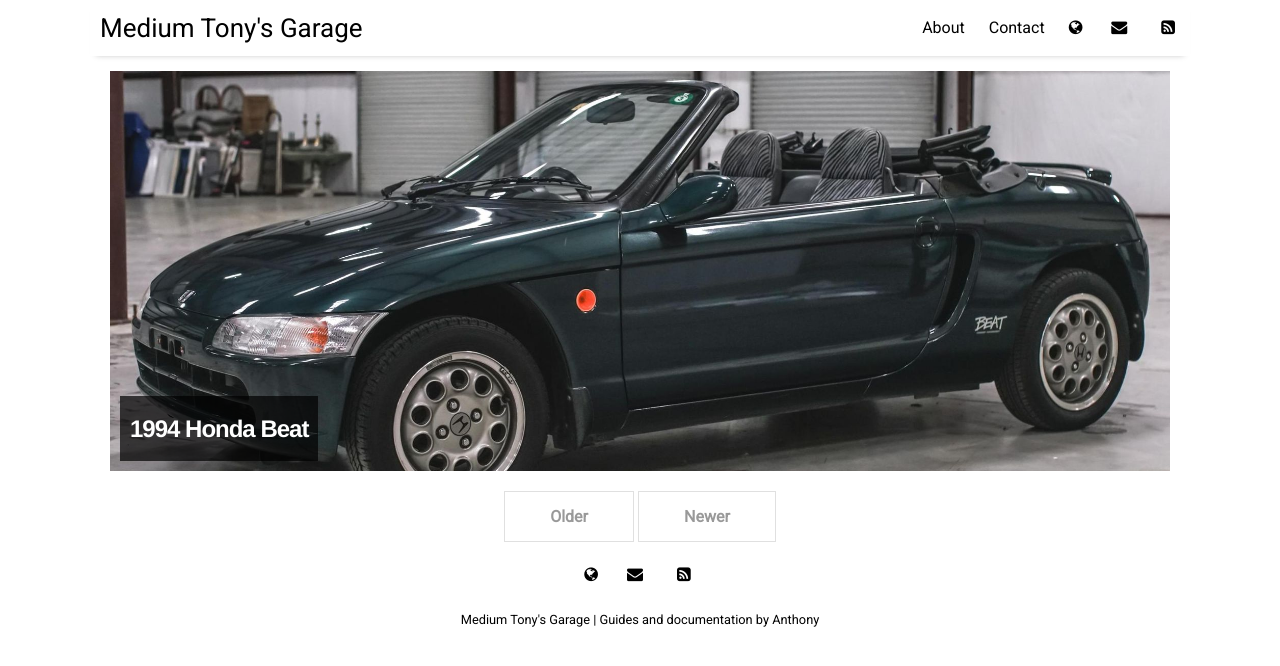
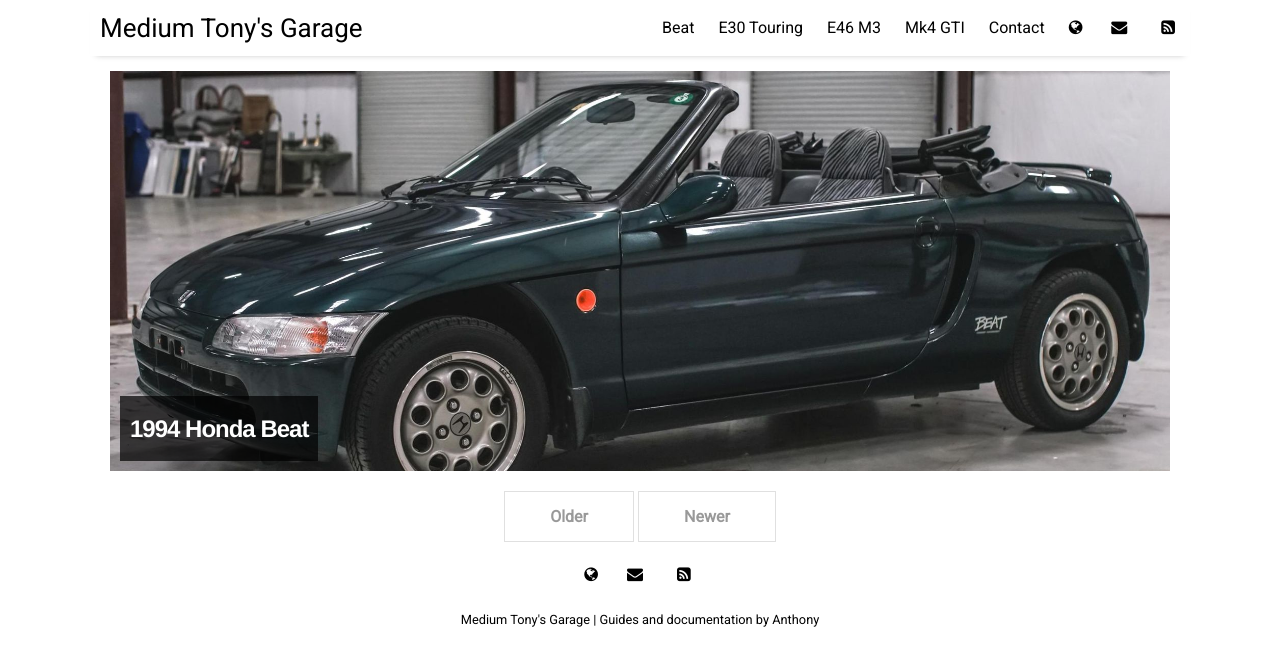
Before and after one commit to prestia/mediumtonys, a Jekyll site: the page built from index.html, in a window 1280 px wide. Shown: the top 666 px of the page. Built offline with Jekyll 4.4.1, drawn with Linux system fonts in a browser that asks for light colours; nearby versions of some CDN libraries; the list of posts is cut into pages by our own code.

Commit message:
Update settings.yml

```diff
--- a/_data/settings.yml
+++ b/_data/settings.yml
@@ -7,7 +7,10 @@ disqus:
 google-ID: ''
 
 menu:
-- {name: 'About',              url: 'about'}
+- {name: 'Beat',               url: 'beat'}
+- {name: 'E30 Touring',        url: 'e30-touring'}
+- {name: 'E46 M3',             url: 'e46-m3'}
+- {name: 'Mk4 GTI',            url: 'mk4-gti'}
 - {name: 'Contact',            url: 'contact'}
 
 # Available social icons are powered by Font Awesome, so you can use any icon that they offer
```
